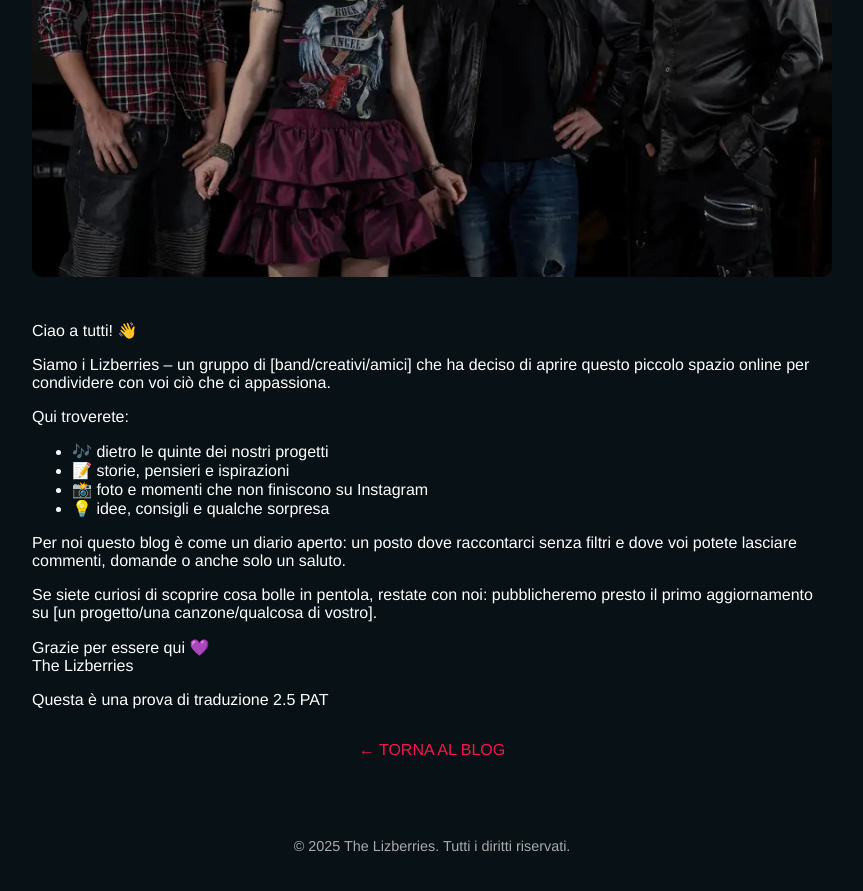
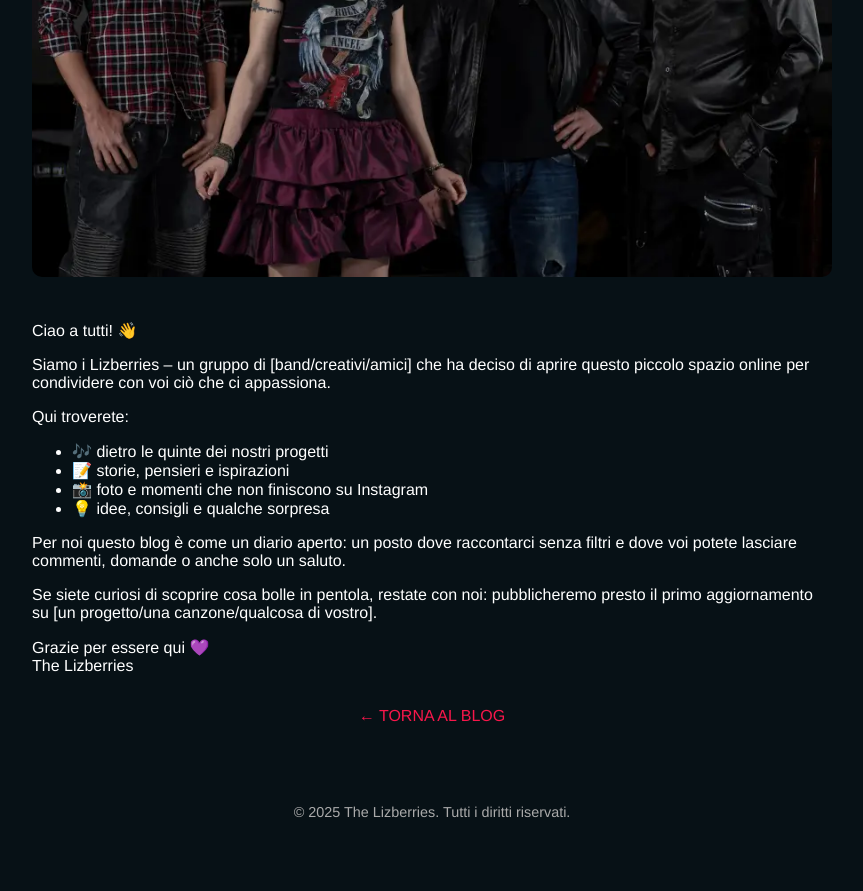
Before and after one commit to thelizberries/blog-lizberries, a Jekyll site: the page built from _posts/2025-11-09-welcome.md, in a window 1280 px wide and 900 px high, scrolled down 576 px. Shown: the top 891 px of the window, without its empty margins (208-1071 px from the left). Built offline with Jekyll 4.4.1, drawn with Linux system fonts in a browser that asks for light colours; after the commit the page ends 1442 px from its top, so only the background shows below that.

Commit message:
Update 2025-11-09-welcome.md

```diff
--- a/_posts/2025-11-09-welcome.md
+++ b/_posts/2025-11-09-welcome.md
@@ -21,5 +21,3 @@ Se siete curiosi di scoprire cosa bolle in pentola, restate con noi: pubblichere
 
 Grazie per essere qui 💜
 The Lizberries
-
-Questa è una prova di traduzione 2.5 PAT
```
